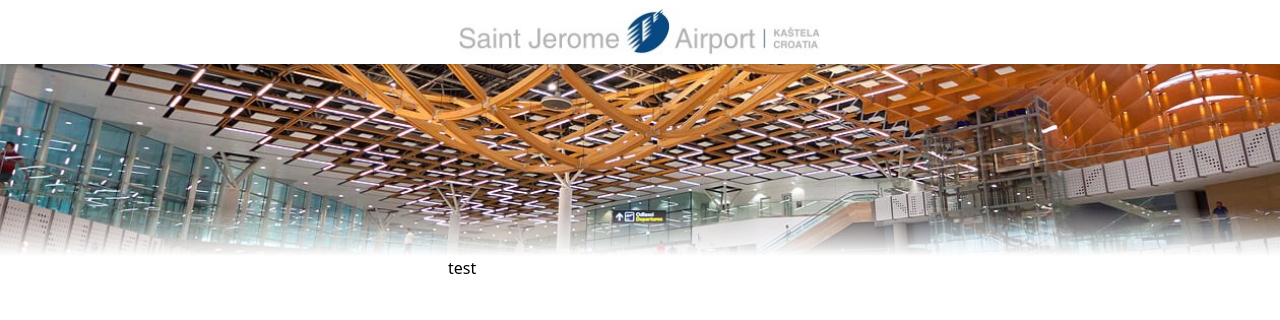
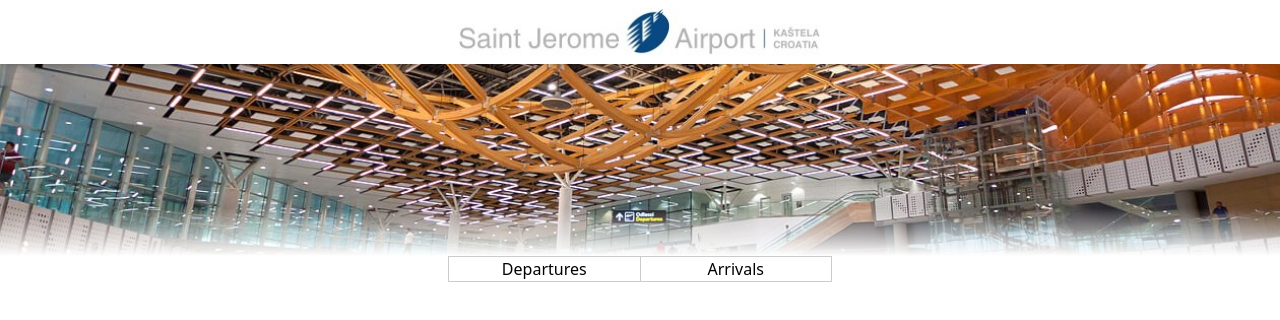
Before and after one commit to kristijan-pajtasev/vue-airport-mobile-site, a Vue app: page / in a window 1280 px wide. Shown: the top 320 px of the page. Built offline with nearby package versions, Linux system fonts and the light colour scheme; the HTML template or start-up script is replaced by a standard one.

Commit message:
top buttons

```diff
--- a/src/components/Flights/FlightsComponent.vue
+++ b/src/components/Flights/FlightsComponent.vue
@@ -3,5 +3,12 @@
 </script>
 
 <template>
-  test
+  <div class="flex flex-row border border-[#cccccc]">
+    <button type="button" class="flex-[1] text-center border-r border-r-[#cccccc]">
+      Departures
+    </button>
+    <button type="button" class="flex-[1] text-center">
+      Arrivals
+    </button>
+  </div>
 </template>
```
